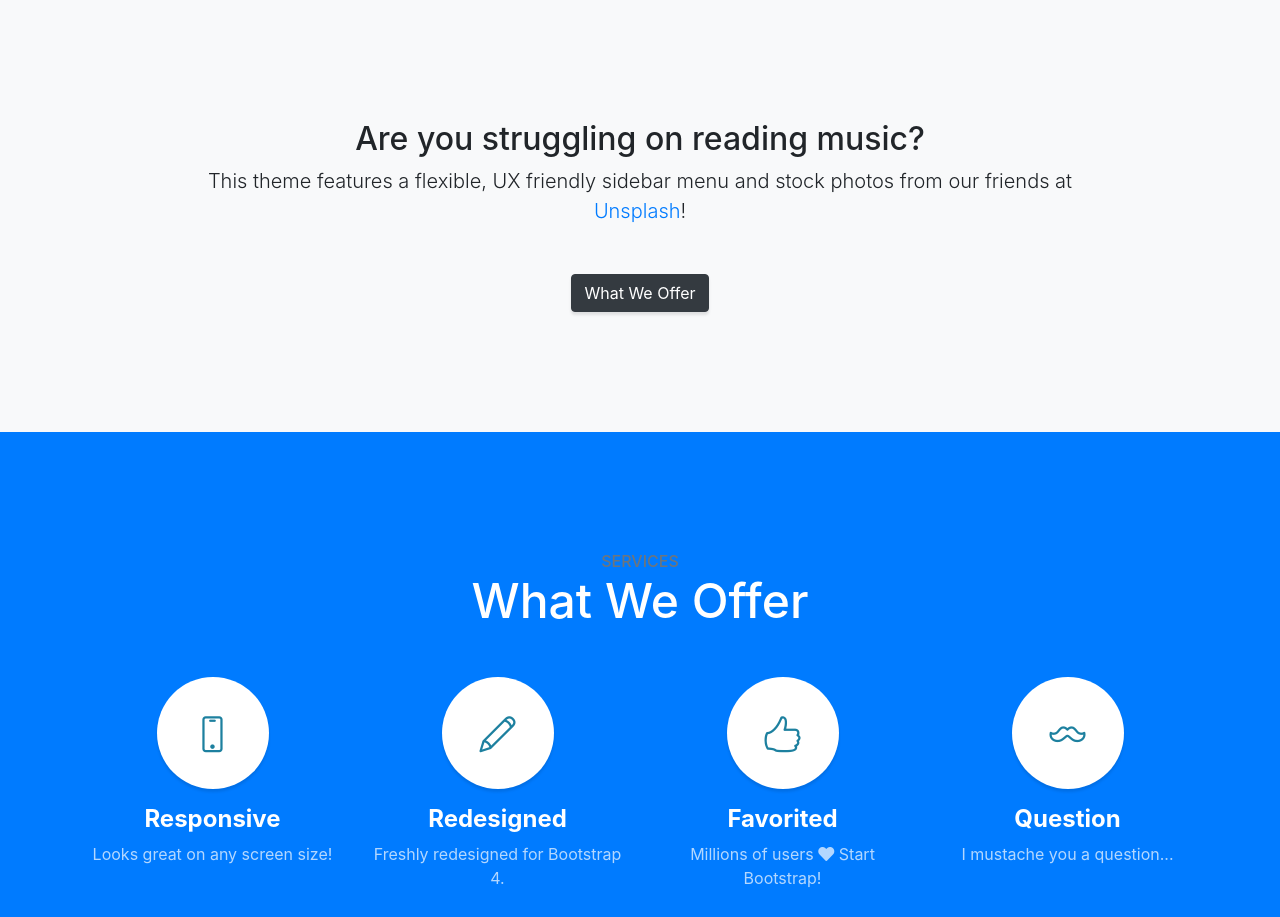
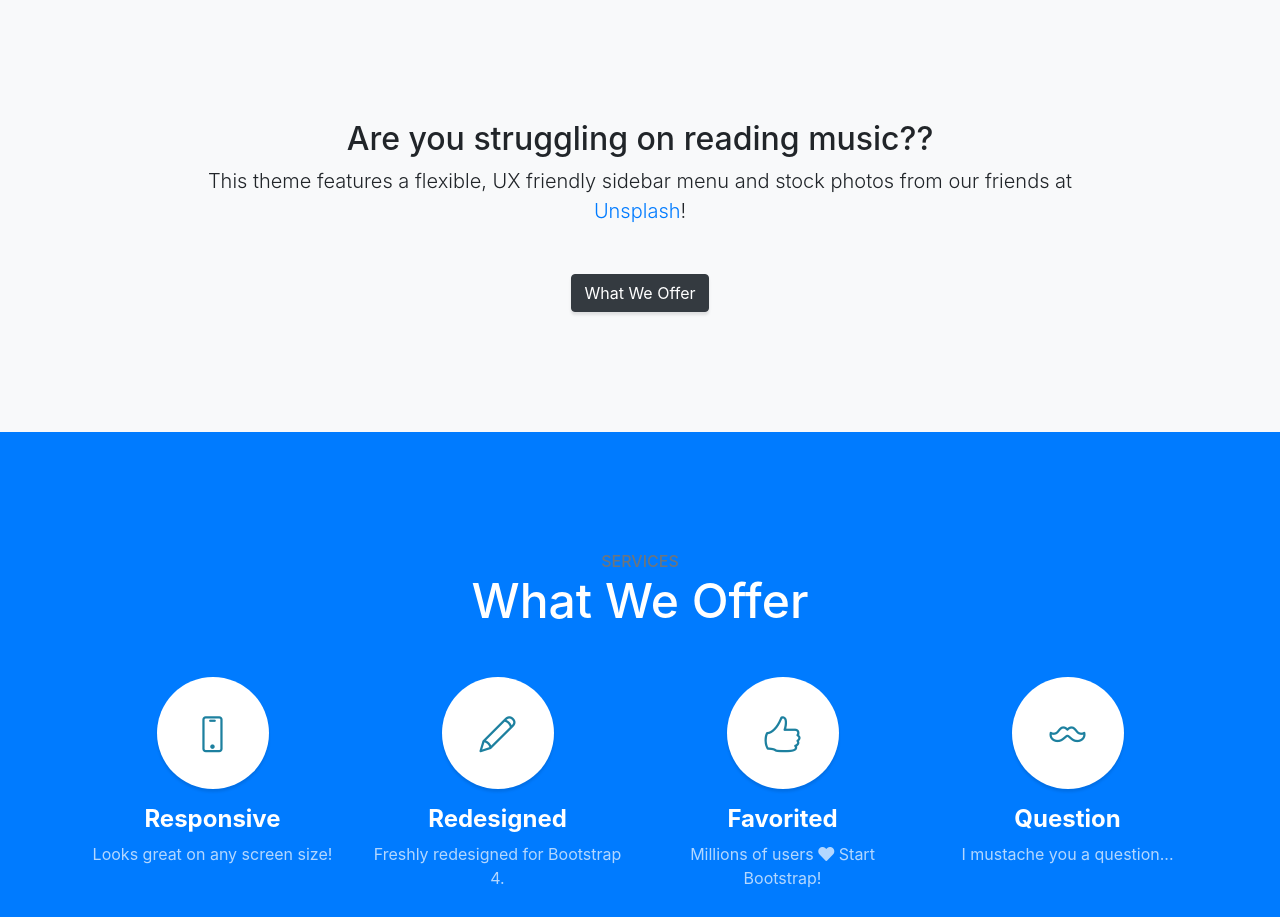
Before and after one commit to kylemurdoch/Allegro, a website with bundled scripts: page index.html in a window 1280 px wide. Shown: the part 800-1717 px from the top of the page. Built offline with nearby package versions, Linux system fonts and the light colour scheme.

Commit message:
Changed the title of the 2nd Section on the page

```diff
--- a/index.html
+++ b/index.html
@@ -84,7 +84,7 @@
         <div class="row">
           <div class="col-lg-10 mx-auto">
             <h2>
-              Are you struggling on reading music?
+              Are you struggling on reading music??
             </h2>
             <p class="lead mb-5">
               This theme features a flexible, UX friendly sidebar menu and stock
```
